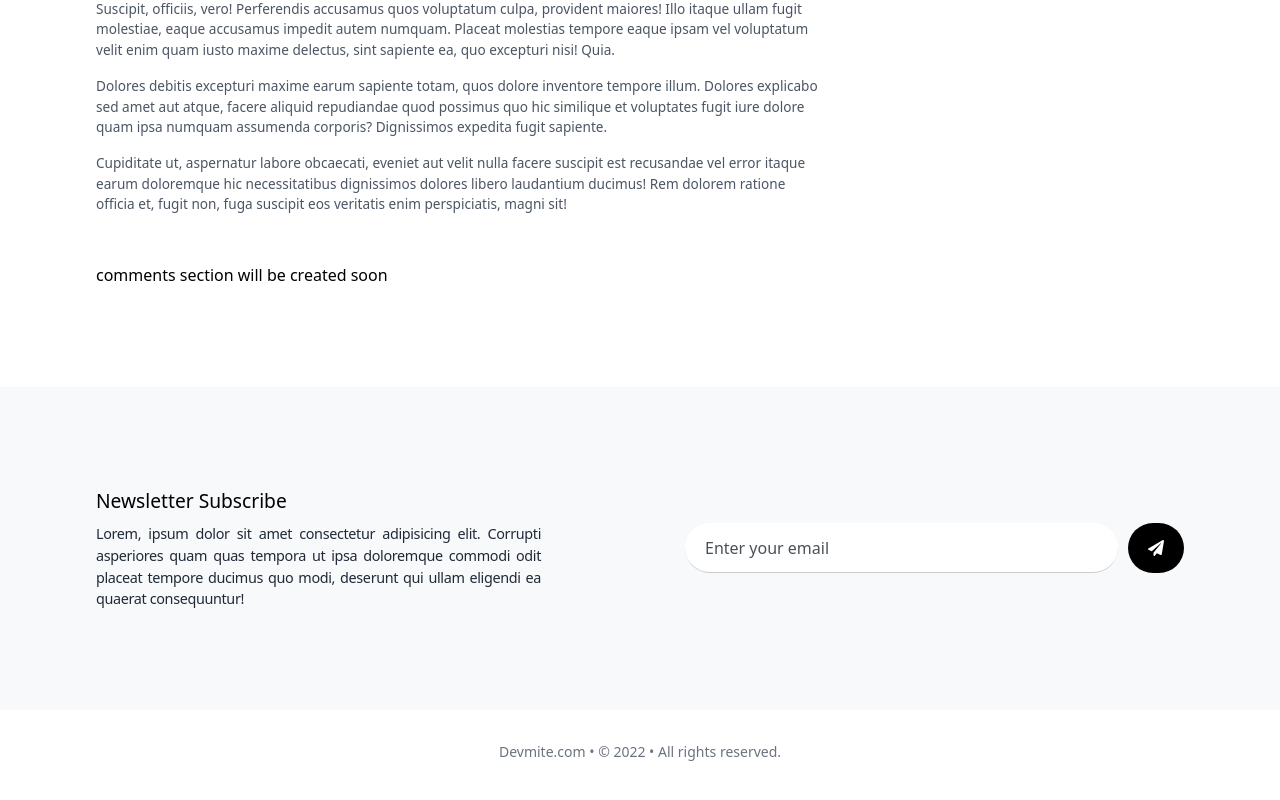
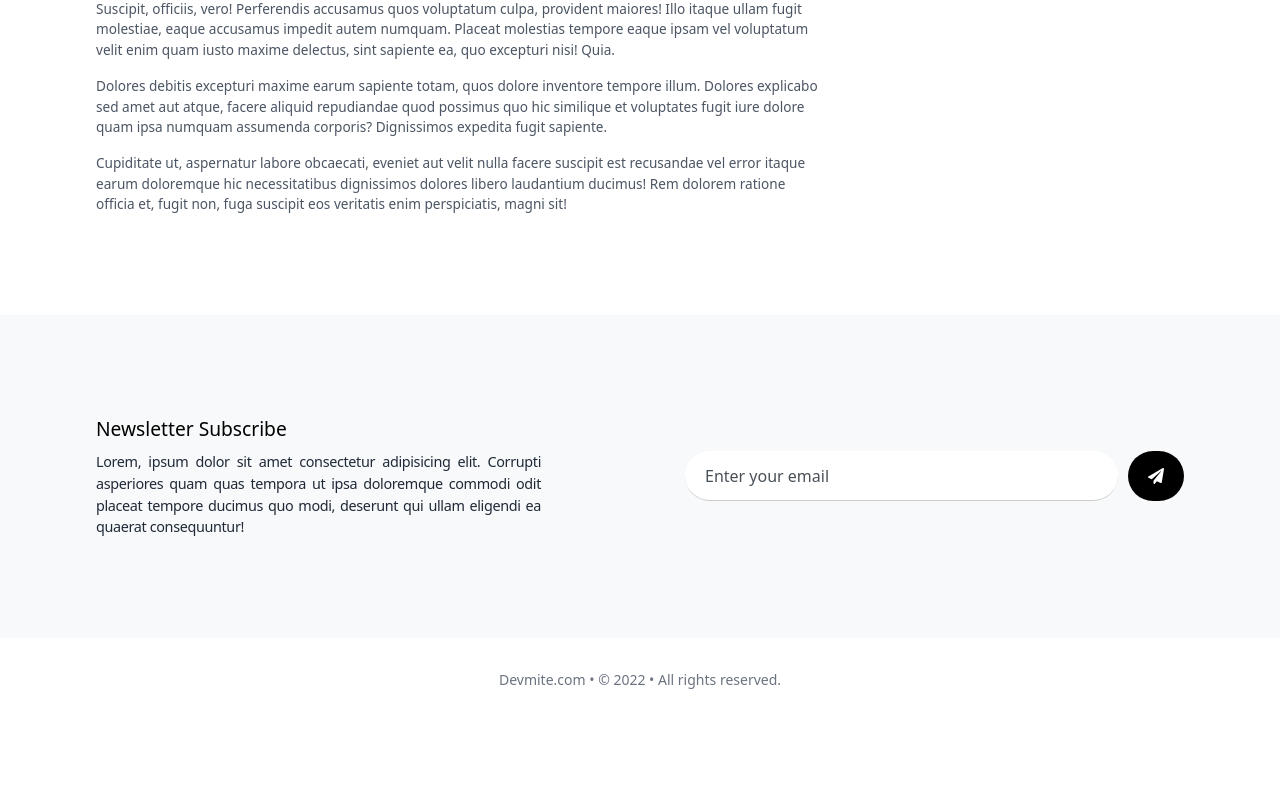
Before and after one commit to HelloTanvir/devmite-blog-nextjs, a Next.js app: page /posts/1 in a window 1280 px wide. Shown: the part 1273-2073 px from the top of the page. After the commit the page ends 2011 px from the top, so only its background shows below. Built offline with nearby package versions, Linux system fonts and the light colour scheme.

Commit message:
placeholder for comment

```diff
--- a/src/components/SinglePost.tsx
+++ b/src/components/SinglePost.tsx
@@ -82,7 +82,7 @@ const SinglePost = ({
             </div>
 
             {/* comments */}
-            <div>comments section will be created soon</div>
+            {/* <div>comments section will be created soon</div> */}
         </div>
 
         {/* right side - related post */}
```
